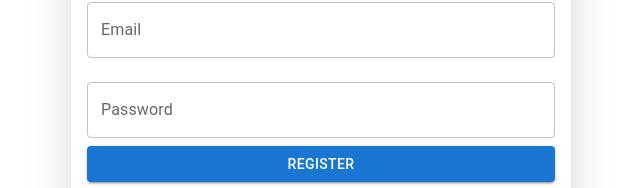
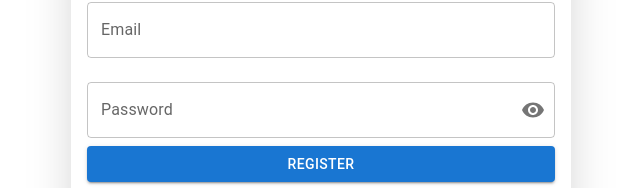
Before and after one commit to ZubalYana/typing-speed-counter, a React (Vite) app: page /auth in a window 1280 px wide. Shown: the part 364-552 px from the top of the page, without its empty margins (319-959 px from the left). Built offline with nearby package versions, Linux system fonts and the light colour scheme.

Commit message:
toggle password visibility

```diff
--- a/src/components/Auth.tsx
+++ b/src/components/Auth.tsx
@@ -1,5 +1,11 @@
 import { useState } from "react";
-import { TextField, Button } from "@mui/material";
+import {
+    TextField,
+    Button,
+    IconButton,
+    InputAdornment
+} from '@mui/material';
+import { Visibility, VisibilityOff } from '@mui/icons-material';
 import { useNavigate } from "react-router-dom";
 
 export default function Auth() {
@@ -9,6 +15,7 @@ export default function Auth() {
     const [password, setPassword] = useState('');
     const [error, setError] = useState('');
     const [success, setSuccess] = useState('');
+    const [showPassword, setShowPassword] = useState(false);
 
     const navigate = useNavigate();
 
@@ -46,6 +53,9 @@ export default function Auth() {
         }
     };
 
+    const togglePasswordVisibility = () => {
+        setShowPassword(prev => !prev);
+    };
     return (
         <div className="w-full h-screen xl:overflow-hidden flex justify-center items-center">
             <form
@@ -74,15 +84,28 @@ export default function Auth() {
                         fullWidth
                         margin="normal"
                     />
-
                     <TextField
                         label="Password"
-                        type="password"
+                        type={showPassword ? 'text' : 'password'}
                         value={password}
                         onChange={(e) => setPassword(e.target.value)}
                         fullWidth
                         margin="normal"
+                        InputProps={{
+                            endAdornment: (
+                                <InputAdornment position="end">
+                                    <IconButton
+                                        onClick={togglePasswordVisibility}
+                                        edge="end"
+                                        aria-label="toggle password visibility"
+                                    >
+                                        {showPassword ? <VisibilityOff /> : <Visibility />}
+                                    </IconButton>
+                                </InputAdornment>
+                            ),
+                        }}
                     />
+
                 </div>
 
                 <div className="flex flex-col gap-2">
```
